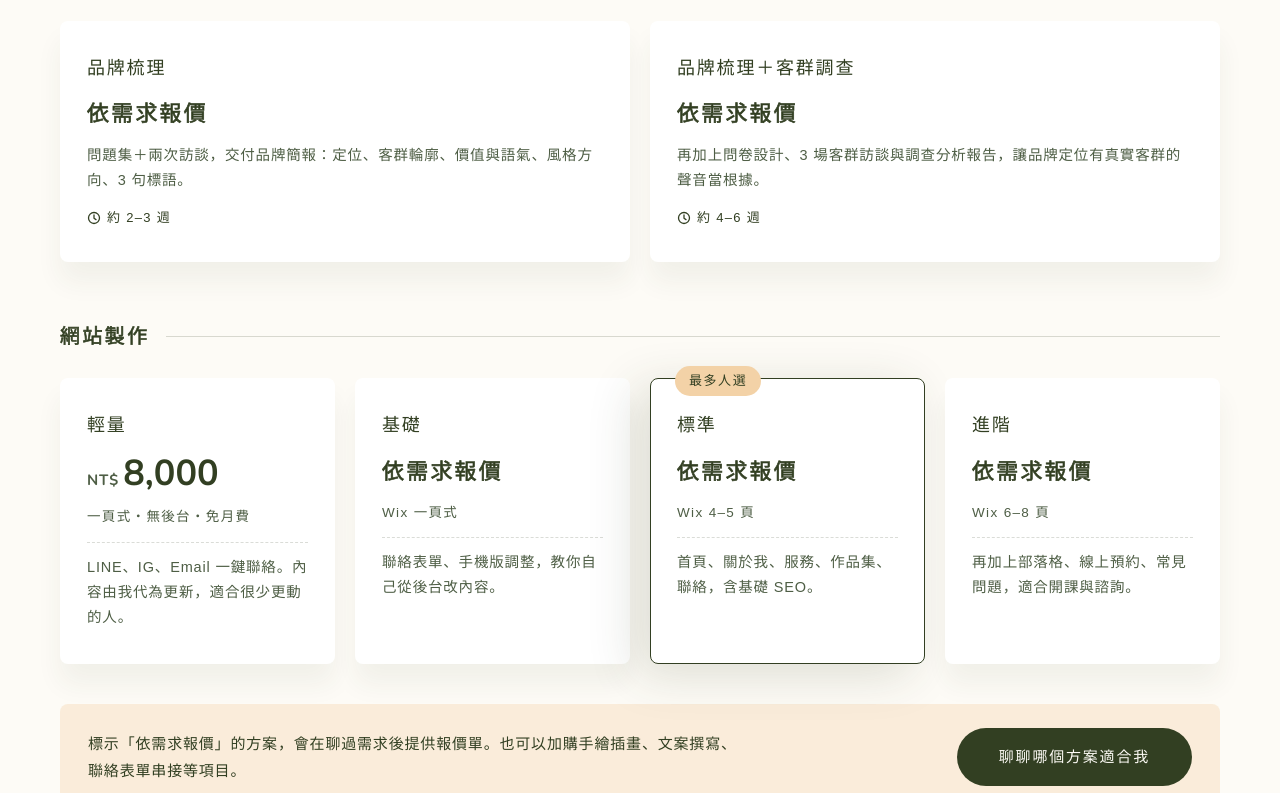
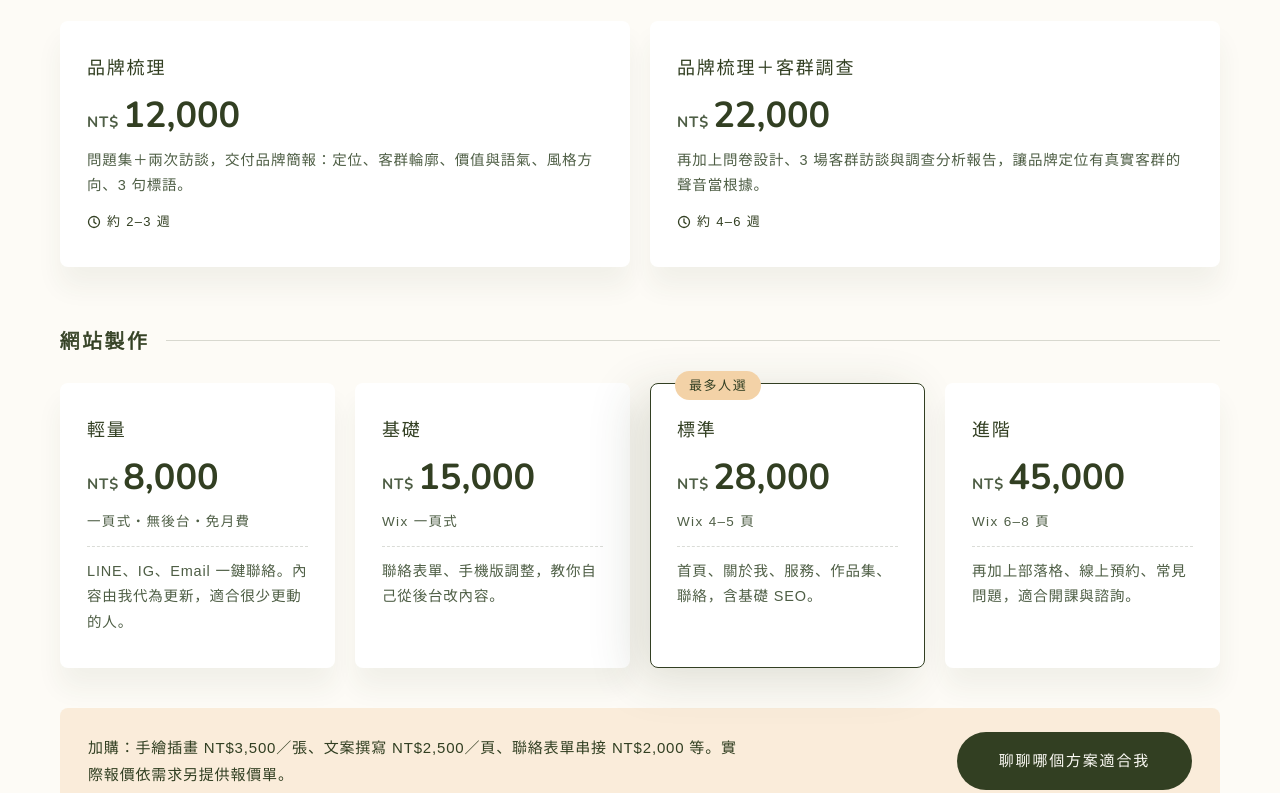
Before and after one commit to bobobogate/jessie-website, a plain HTML site: page index.html in a window 1280 px wide. Shown: the part 3575-4368 px from the top of the page. Drawn offline with nearby package versions, Linux system fonts and the light colour scheme; a web font is replaced by a local one.

Commit message:
Add files via upload

```diff
--- a/index.html
+++ b/index.html
@@ -1,3 +1,4 @@
+<!doctype html><html><head><meta charset=utf8><meta name=viewport content="width=device-width,initial-scale=1,viewport-fit=cover"><style>:root{color-scheme:light;box-sizing:border-box;padding-top:env(safe-area-inset-top,0px);padding-bottom:env(safe-area-inset-bottom,0px)}html{scroll-padding-top:env(safe-area-inset-top,0px)}body{margin:0;padding:0;font:14px -apple-system,BlinkMacSystemFont,sans-serif;background:#fff;color:#000}img{max-width:100%}[hidden]:not([hidden=until-found i]){display:none!important}</style></head><body>
 <title>Jessie 陳立得 品牌網站</title>
 <meta name="claude:viewport-fit-sides" content="cover">
 <meta name="description" content="給講師、身心靈工作者、手作人的品牌網站。從品牌訪談、文案到手繪主視覺，一個人陪你走完。桃園，線上服務全台。">
@@ -175,7 +176,6 @@ body::before{content:"";position:fixed;inset:0 0 auto;height:env(safe-area-inset
 .plan .badge{position:absolute;top:-13px;left:24px;background:var(--apricot);border-radius:var(--radius-tag);padding:3px 14px;font-size:13px;letter-spacing:.12em}
 .plan h4{margin:0;font-weight:400;font-size:18px;letter-spacing:.1em}
 .plan .price{font-family:var(--font-en);font-weight:700;font-size:36px;line-height:1.1;letter-spacing:0;font-variant-numeric:tabular-nums}
-.plan .price.quote{font-family:var(--font-zh);font-weight:400;font-size:22px;letter-spacing:.1em;line-height:1.6;-webkit-text-stroke:.03em currentColor}
 .plan .price span{font-size:15px;letter-spacing:.06em;margin-right:4px;color:var(--moss)}
 .plan .spec{font-size:13.5px;letter-spacing:.1em;color:var(--moss);padding-bottom:12px;border-bottom:1px dashed var(--hair)}
 .plan p{font-size:14.5px;color:var(--moss);line-height:1.75}
@@ -390,13 +390,13 @@ body::before{content:"";position:fixed;inset:0 0 auto;height:env(safe-area-inset
       <div class="plans two">
         <article class="plan">
           <h4>品牌梳理</h4>
-          <div class="price quote">依需求報價</div>
+          <div class="price"><span>NT$</span>12,000</div>
           <p>問題集＋兩次訪談，交付品牌簡報：定位、客群輪廓、價值與語氣、風格方向、3 句標語。</p>
           <span class="time"><svg viewBox="0 0 14 14" aria-hidden="true"><circle cx="7" cy="7" r="5.5" fill="none" stroke="currentColor" stroke-width="1.3"/><path d="M7 4v3.2l2 1.4" fill="none" stroke="currentColor" stroke-width="1.3" stroke-linecap="round"/></svg>約 2–3 週</span>
         </article>
         <article class="plan">
           <h4>品牌梳理＋客群調查</h4>
-          <div class="price quote">依需求報價</div>
+          <div class="price"><span>NT$</span>22,000</div>
           <p>再加上問卷設計、3 場客群訪談與調查分析報告，讓品牌定位有真實客群的聲音當根據。</p>
           <span class="time"><svg viewBox="0 0 14 14" aria-hidden="true"><circle cx="7" cy="7" r="5.5" fill="none" stroke="currentColor" stroke-width="1.3"/><path d="M7 4v3.2l2 1.4" fill="none" stroke="currentColor" stroke-width="1.3" stroke-linecap="round"/></svg>約 4–6 週</span>
         </article>
@@ -414,20 +414,20 @@ body::before{content:"";position:fixed;inset:0 0 auto;height:env(safe-area-inset
         </article>
         <article class="plan">
           <h4>基礎</h4>
-          <div class="price quote">依需求報價</div>
+          <div class="price"><span>NT$</span>15,000</div>
           <div class="spec">Wix 一頁式</div>
           <p>聯絡表單、手機版調整，教你自己從後台改內容。</p>
         </article>
         <article class="plan featured">
           <span class="badge">最多人選</span>
           <h4>標準</h4>
-          <div class="price quote">依需求報價</div>
+          <div class="price"><span>NT$</span>28,000</div>
           <div class="spec">Wix 4–5 頁</div>
           <p>首頁、關於我、服務、作品集、聯絡，含基礎 SEO。</p>
         </article>
         <article class="plan">
           <h4>進階</h4>
-          <div class="price quote">依需求報價</div>
+          <div class="price"><span>NT$</span>45,000</div>
           <div class="spec">Wix 6–8 頁</div>
           <p>再加上部落格、線上預約、常見問題，適合開課與諮詢。</p>
         </article>
@@ -435,7 +435,7 @@ body::before{content:"";position:fixed;inset:0 0 auto;height:env(safe-area-inset
     </div>
 
     <div class="price-note">
-      <p>標示「依需求報價」的方案，會在聊過需求後提供報價單。也可以加購手繪插畫、文案撰寫、聯絡表單串接等項目。</p>
+      <p>加購：手繪插畫 NT$3,500／張、文案撰寫 NT$2,500／頁、聯絡表單串接 NT$2,000 等。實際報價依需求另提供報價單。</p>
       <a class="btn btn-fill" href="#contact">聊聊哪個方案適合我</a>
     </div>
   </div>
@@ -541,3 +541,5 @@ body::before{content:"";position:fixed;inset:0 0 auto;height:env(safe-area-inset
   });
 })();
 </script>
+
+</body></html>
```
